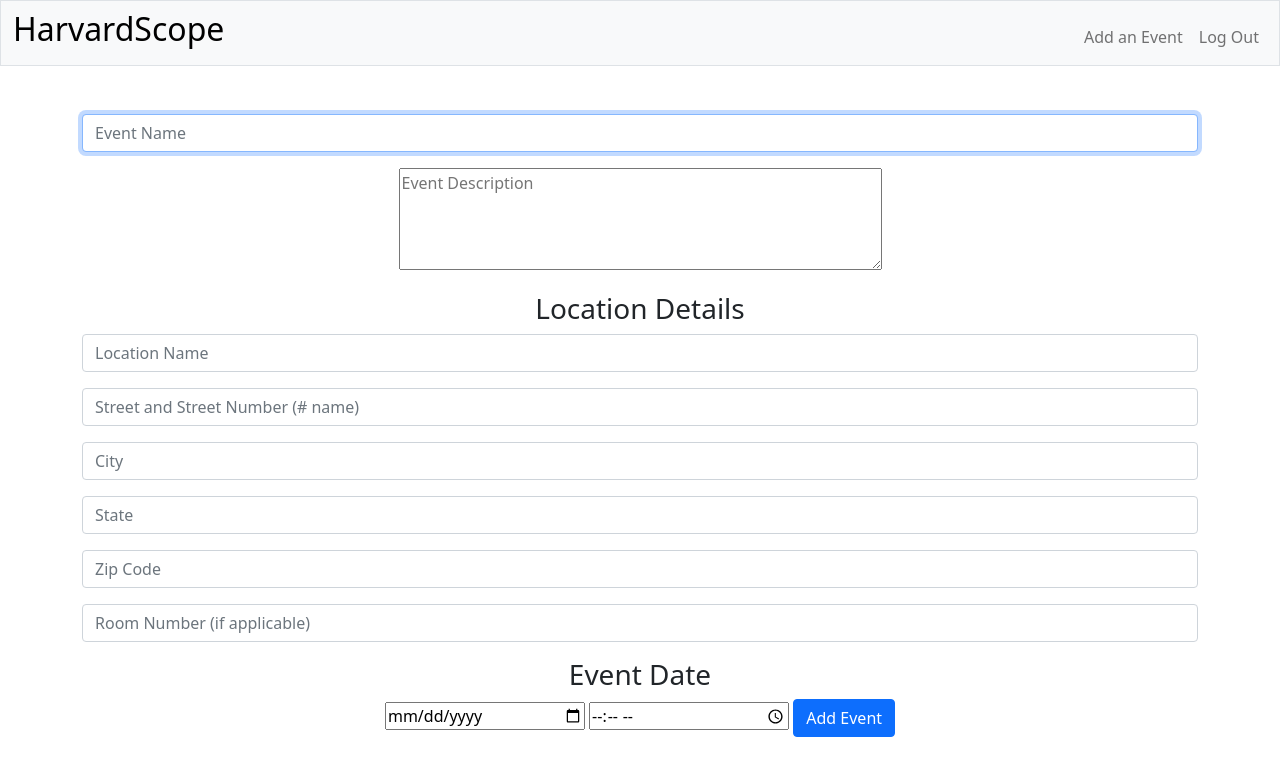
After one commit to christinetian01/Harvard-Club-Scope, a Flask app: page /add_event in a window 1280 px wide. The commit adds this page. Shown: the top 784 px of the page. Run offline with Flask 3, Linux system fonts and the light colour scheme; the visitor is signed in with stand-in values (Sample User, id 1); parts of the project's set-up code (start-up, migrations or seed data) failed here and were passed over; some libraries are stand-ins or nearby versions.

```diff
--- a/app.py
+++ b/app.py
@@ -4,6 +4,8 @@
 import psycopg2
 from bs4 import BeautifulSoup
 import datetime
+from werkzeug.security import check_password_hash, generate_password_hash
+from functools import wraps
 
 app = Flask(__name__)
 
@@ -15,40 +17,20 @@
 conn = psycopg2.connect(database = "clubs", user = "postgres", password = "cs50harvardsc0pE2023", host = "localhost", port = "5432")
 db = conn.cursor()
 
-@app.route('/')
-def index():
-    years = []
+def login_required(f):
+    """
+    Decorate routes to require login.
 
-    year = datetime.date.today().year
-    for i in range(10):
-        years.append(year+i)
+    http://flask.pocoo.org/docs/0.12/patterns/viewdecorators/
+    """
 
-    return render_template("homepage.html", years = years)
+    @wraps(f)
+    def decorated_function(*args, **kwargs):
+        if session.get("user_id") is None:
+            return redirect("/login")
+        return f(*args, **kwargs)
 
-@app.route("/login", methods=["GET", "POST"])
-def login():
-    """Log user in"""
-    if request.method == "POST":
-
-        # Forget any user_id
-        session.clear()
-        # Redirect user to home page
-        return redirect("/")
-
-    # User reached route via GET (as by clicking a link or via redirect)
-    else:
-        return render_template("login.html")
-
-@app.route("/register", methods = ["GET", "POST"])
-def register():
-    """Register user"""
-    if request.method == "GET":
-        club_scrape()
-        db.execute("SELECT * FROM club_names")
-        clubs = db.fetchall()
-        print(clubs)
-
-        return render_template("register.html", clubs = clubs)
+    return decorated_function
 
 def club_scrape():
 
@@ -64,6 +46,154 @@
         db.execute("INSERT INTO club_names SELECT (%s) WHERE NOT EXISTS (SELECT * FROM club_names WHERE clubname = (%s))", (club.find('a').text, club.find('a').text))
         conn.commit()
 
+club_scrape()
+db.execute("SELECT * FROM club_names")
+clubs = db.fetchall()
+
+@app.route("/", methods=["GET", "POST"])
+@app.route('/')
+def index():
+    years = []
+    year = datetime.date.today().year
+    for i in range(10):
+        years.append(year+i)
+
+    if request.method == "GET":
+        return render_template("homepage.html", years = years, message = "Click to see events!")
+
+    date = request.form.get('cell')
+    db.execute("SELECT * FROM events WHERE date = %s", (date, ))
+    events = db.fetchall()
+
+    return render_template("homepage.html", years = years, events = events, message = "Events for " + date)
+
+
+@app.route("/login", methods=["GET", "POST"])
+def login():
+    """Log user in"""
+
+    # Forget any user_id
+    session.clear()
+
+    # User reached route via POST (as by submitting a form via POST)
+    if request.method == "POST":
+        # Ensure username was submitted
+        if not request.form.get("clubname"):
+            return apology("must provide username", 403)
+
+        # Ensure password was submitted
+        elif not request.form.get("password"):
+            return apology("must provide password", 403)
+
+        # Query database for username
+        db.execute(
+            "SELECT * FROM registered_clubs WHERE clubname = %s", (request.form.get("clubname"),)
+        )
+        rows = db.fetchall()
+
+        # Ensure username exists and password is correct
+        if len(rows) != 1 or not check_password_hash(
+            rows[0][3], request.form.get("password")
+        ):
+            return apology("invalid username and/or password", 403)
+
+        # Remember which user has logged in
+        session["user_id"] = rows[0][0]
+
+        # Redirect user to upcoming events
+        return redirect("/upcoming_events")
+
+    # User reached route via GET (as by clicking a link or via redirect)
+    else:
+        return render_template("login.html", clubs = clubs)
+
+
+
+@app.route("/register", methods = ["GET", "POST"])
+def register():
+    """Register user"""
+
+    if request.method == "GET":
+        return render_template("register.html", clubs = clubs)
+
+    # getting the username and confirmation
+    # not storing password for cybersecurity reasons
+    clubname = request.form.get("clubname")
+    confirm = request.form.get("confirmation")
+    bio = request.form.get("bio")
+
+    # username wasn't entered
+    if not clubname:
+        return render_template("register.html", success_error = "Please select a club!", clubs = clubs)
+    # password wasn't entered
+    if not request.form.get("password"):
+        return render_template("register.html", success_error = "Please enter a password!", clubs = clubs)
+    if not bio:
+        return render_template("register.html", success_error = "Please enter a short club bio!", clubs = clubs)
+    # password wasn't confirmed
+    if not confirm:
+        return render_template("register.html", success_error = "Please confirm your password!", clubs = clubs)
+    # password confirmation doesn't match
+    if request.form.get("password") != confirm:
+        return render_template("register.html", success_error = "Confirmation password didn't match! Please re-enter!", clubs = clubs)
+
+    # hash the password
+    hash_pass = generate_password_hash(request.form.get("password"))
+
+    # insert new username and password into users table
+    try:
+        db.execute("INSERT INTO registered_clubs (clubname, bio, password) VALUES (%s, %s, %s)", (clubname, bio, hash_pass))
+        conn.commit()
+    except psycopg2.errors.UniqueViolation:
+        conn.rollback()
+        return render_template("register.html", success_error = "This club has already registered", clubs = clubs)
+
+    #WHY DOES THE PAGE CRASH WHEN I RELOAD
+    return redirect('/')
+
+@app.route("/add_event", methods = ["GET", "POST"])
+@login_required
+def add_event():
+    if request.method == "GET":
+        return render_template("add_event.html")
+
+    event_name = request.form.get("event_name")
+    description = request.form.get("description")
+    loc = request.form.get("loc")
+    street = request.form.get("street")
+    city = request.form.get("city")
+    state = request.form.get("state")
+    zip_code = request.form.get("zip")
+    room_number = request.form.get("room_num")
+    date = request.form.get("date")
+    time = request.form.get("time")
+
+    db.execute("SELECT clubname FROM registered_clubs WHERE id = %s", (session["user_id"], ))
+    club_name = db.fetchall()[0]
+
+    db.execute("INSERT INTO events VALUES (%s, %s, %s, %s, %s, %s, %s, %s, %s, %s, %s, %s)", (session["user_id"], club_name, event_name, description, loc, street, city, state, zip_code, room_number, date, time))
+    conn.commit()
+
+    return redirect("/upcoming_events")
+
+@app.route("/logout")
+def logout():
+    """Log user out"""
+
+    # Forget any user_id
+    session.clear()
+
+    # Redirect user to login form
+    return redirect("/")
 
 if __name__ == "__main__":
     app.run(debug = True)
+
+
+@app.route("/upcoming_events", methods = ["GET"])
+@login_required
+def upcoming_events():
+    db.execute("SELECT * FROM events WHERE id = %s ORDER BY date, time", (session["user_id"], ))
+    events = db.fetchall()
+
+    return render_template("upcoming_events.html", events = events)
--- a/static/calendar.js
+++ b/static/calendar.js
@@ -33,19 +33,30 @@
 
         // making the actual cells
         for (let i = 0; i<days; i++){
-            let cellDiv = document.createElement("div");
+            let cellDivForm = document.createElement("form")
+            cellDivForm.action = "/"
+            cellDivForm.className = "cell"
+            cellDivForm.method = "post"
+
+            let cellDiv = document.createElement("button");
             cellDiv.className = "cell";
-            cellDiv.id = "" + month + (i+1) + year;
+            cellDiv.name = "cell";
+            cellDiv.type = "submit";
+            if ((""+(i+1)).length == 1){
+                cellDiv.value = "" + year + "-" + (month+1) + "-0" + (i+1);
+            }
+            else{
+                cellDiv.value = "" + year + "-" + (month+1) + "-" + (i+1);
+            }
             cellDiv.innerHTML = i+1;
-
-            cellDiv.addEventListener('click', selectDate);
+            cellDivForm.appendChild(cellDiv)
 
             if (i%7 == (7-firstDay)){
                 nl = document.createElement("br");
                 cal_days.appendChild(nl);
             }
 
-            cal_days.appendChild(cellDiv);
+            cal_days.appendChild(cellDivForm);
         }
 
     }
@@ -65,21 +76,6 @@
         calendarGrid(selectedMonth, selectedYear)
     }
 
-    function selectDate(event){
-        if (previousSelect != null){
-            previousSelect.style.background = "yellow";
-        }
-
-        if (previousSelect != event.target){
-            event.target.style.background = "blue";
-            previousSelect = event.target;
-        }
-        else{
-            previousSelect = null;
-        }
-
-    }
-
     month_select.addEventListener("change", changeMonth);
     year_select.addEventListener("change", changeYear);
 
--- a/static/styles.css
+++ b/static/styles.css
@@ -55,3 +55,7 @@
 #separator{
     height:50px;
 }
+
+input{
+    width:200px;
+}
--- /dev/null
+++ b/templates/add_event.html
@@ -0,0 +1,43 @@
+{% extends "layout.html" %}
+
+{% block main %}
+
+<main class="container py-5 text-center">
+    <form action="/add_event" method="post">
+    <div class="mb-3">
+        <input autocomplete="off" autofocus class="form-control mx-auto" id="event_name" name="event_name" placeholder="Event Name" type="text">
+    </div>
+    <div class="mb-3">
+        <textarea name="description" rows="4" cols="50" placeholder = "Event Description"></textarea>
+    </div>
+
+    <h3>Location Details</h3>
+    <div class="mb-3">
+        <input autocomplete="off" autofocus class="form-control mx-auto" id="loc" name="loc" placeholder="Location Name" type="text">
+    </div>
+    <div class="mb-3">
+        <input autocomplete="off" autofocus class="form-control mx-auto" id="street" name="street" placeholder="Street and Street Number (# name)" type="text">
+    </div>
+    <div class="mb-3">
+        <input autocomplete="off" autofocus class="form-control mx-auto" id="city" name="city" placeholder="City" type="text">
+    </div>
+    <div class="mb-3">
+        <input autocomplete="off" autofocus class="form-control mx-auto" id="state" name="state" placeholder="State" type="text">
+    </div>
+    <div class="mb-3">
+        <input autocomplete="off" autofocus class="form-control mx-auto" id="zip" name="zip" placeholder="Zip Code" type="text">
+    </div>
+    <div class="mb-3">
+        <input autocomplete="off" autofocus class="form-control mx-auto" id="room_num" name="room_num" placeholder="Room Number (if applicable)" type="text">
+    </div>
+
+    <h3>Event Date</h3>
+    <input name = "date" type = "date" required>
+    <input name = "time" type = "time" required>
+
+    <button class="btn btn-primary" type="submit">Add Event</button>
+    </form>
+</main>
+
+
+{% endblock %}
--- a/templates/layout.html
+++ b/templates/layout.html
@@ -22,14 +22,20 @@
     <body>
         <nav class="bg-light border navbar navbar-expand-md navbar-light">
             <div class="container-fluid">
-                <h2> HarvardScope </h2>
+                <a href="/" style = "color:black;text-decoration:none"><h2> HarvardScope </h2></a>
                 <div class="collapse navbar-collapse" id="navbar">
+                    {% if session["user_id"] %}
+                    <ul class="navbar-nav ms-auto mt-2">
+                        <li class="nav-item"><a class="nav-link" href="/add_event">Add an Event</a></li>
+                        <li class="nav-item"><a class="nav-link" href="/logout">Log Out</a></li>
+                    </ul>
 
-                        <ul class="navbar-nav ms-auto mt-2">
-                            <li class="nav-item"><a class="nav-link" href="/register">Register Your Club</a></li>
-                            <li class="nav-item"><a class="nav-link" href="/login">Add a Club Event</a></li>
-                        </ul>
-
+                    {% else %}
+                    <ul class="navbar-nav ms-auto mt-2">
+                        <li class="nav-item"><a class="nav-link" href="/register">Register Your Club</a></li>
+                        <li class="nav-item"><a class="nav-link" href="/login">Club Log In</a></li>
+                    </ul>
+                    {% endif %}
                 </div>
             </div>
         </nav>
--- a/templates/register.html
+++ b/templates/register.html
@@ -7,12 +7,15 @@
 <main class="container py-5 text-center">
     <form action='/register' method="post">
         <div class="mb-3">
-            <select class="form-select mx-auto w-auto" name="symbol">
+            <select class="form-select mx-auto w-auto" name="clubname">
                 <option disabled selected value="">Club</option>
                 {% for club in clubs %}
                     <option value="{{club[0]}}">{{club[0]}}</option>
                 {% endfor %}
             </select>
+        </div>
+        <div class="mb-3">
+            <textarea name="bio" rows="4" cols="50" placeholder = "Club Bio!"></textarea>
         </div>
         <div class="mb-3">
             <input name="password" type="password" placeholder="Password">
@@ -22,6 +25,7 @@
         </div>
 
         <button class="btn btn-primary" type="submit">Register</button>
+        <p>{{success_error}}</p>
     </form>
 </main>
 
```
Also changed, not shown: templates/homepage.html (+21 -2 lines), templates/login.html (+9 -2 lines), templates/upcoming_events.html (added, +29 -0 lines).
